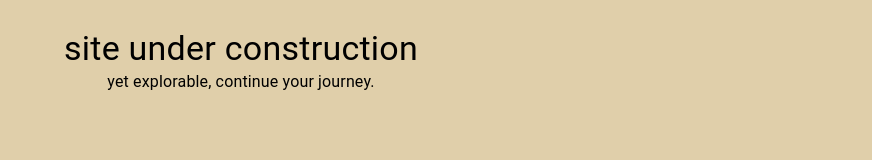
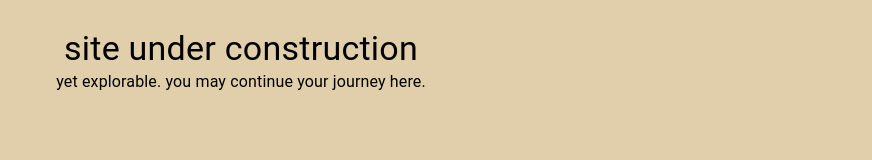
Before and after one commit to sarthak-pokharel/sarthak, a Next.js app: page / in a window 1280 px wide. Shown: the part 314-474 px from the top of the page, without its empty margins (399-1271 px from the left). Built offline with nearby package versions, Linux system fonts and the light colour scheme.

Commit message:
content added

```diff
--- a/src/app/page.tsx
+++ b/src/app/page.tsx
@@ -15,7 +15,7 @@ export default function Home() {
           site under construction
         </Typography>
         <Typography>
-          yet explorable, continue your journey.
+          yet explorable. you may continue your journey here.
         </Typography>
         <br/><br/><br/><br/>
         <Typography variant='h5' style={{textAlign:'center'}}>Looking for my &nbsp;
```
